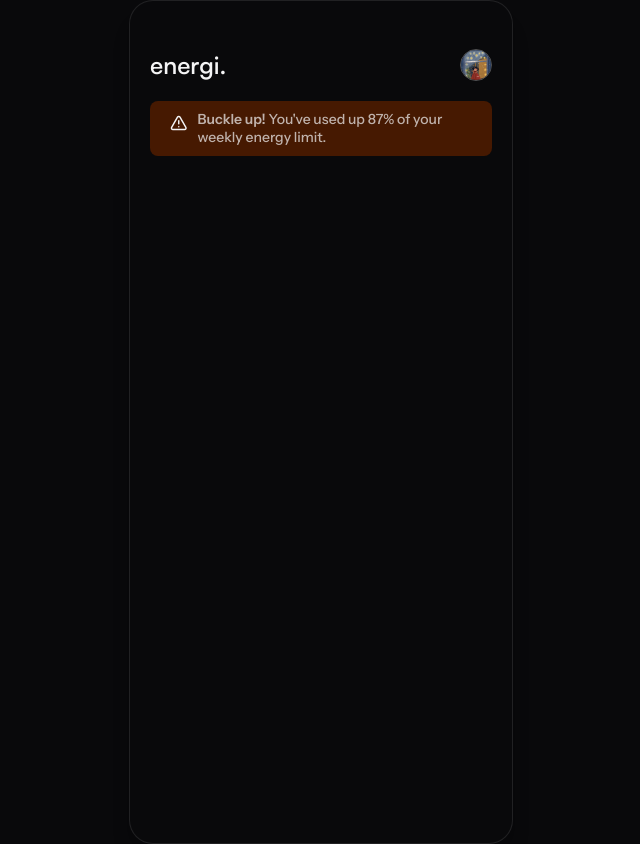
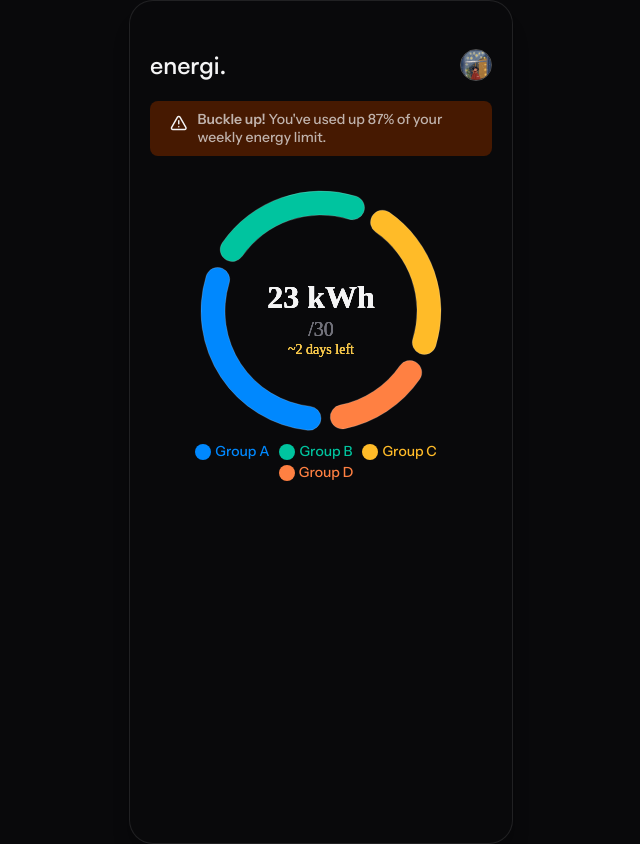
Before and after one commit to Voldemort271/energi, a Next.js app: page / in a window 1280 px wide. Shown: the whole page, without its empty margins (319-959 px from the left). Built offline with nearby package versions, Linux system fonts and the light colour scheme.

Commit message:
Energy usage pie. Took me like 3 hours and I nearly pulled out my hair

```diff
--- a/app/(root)/page.tsx
+++ b/app/(root)/page.tsx
@@ -1,9 +1,12 @@
 import EnergyAlert from '@/components/home/energy-alert';
+import EnergyUsagePie from '@/components/home/energy-usage-pie';
 
 export default function Home() {
 	return (
 		<main className="flex flex-col gap-2.5 pt-5">
 			<EnergyAlert variant="warning" />
+			<hr className="h-2.5 text-transparent" />
+			<EnergyUsagePie />
 		</main>
 	);
 }
--- a/app/globals.css
+++ b/app/globals.css
@@ -1,4 +1,12 @@
 @import 'tailwindcss';
+
+@font-face {
+	font-family: "Satoshi";
+	src: url("../public/fonts/satoshi/base.ttf") format("ttf");
+	font-weight: 400;
+	font-style: normal;
+}
+
 
 :root {
 	--foreground: #f4f4f5;
@@ -22,3 +30,15 @@ body {
 	font-family: Arial, Helvetica, sans-serif;
 	@apply bg-background text-foreground m-0 p-0 w-screen min-h-screen font-body text-base font-normal leading-normal tracking-normal subpixel-antialiased flex flex-col justify-center items-center;
 }
+
+
+@keyframes scaleIn {
+	from {
+		transform: scale(0);
+		opacity: 0;
+	}
+	to {
+		transform: scale(1);
+		opacity: 1;
+	}
+}
--- /dev/null
+++ b/components/home/energy-usage-pie.tsx
@@ -0,0 +1,101 @@
+'use client';
+
+import { motion } from 'motion/react';
+import React from 'react';
+import { Legend, Pie, PieChart } from 'recharts';
+
+const data = [
+	{ name: 'Group A', value: 400, fill: '#0088FE' },
+	{ name: 'Group B', value: 300, fill: '#00C49F' },
+	{ name: 'Group C', value: 300, fill: '#FFBB28' },
+	{ name: 'Group D', value: 200, fill: '#FF8042' },
+];
+
+export function PieChartWithPaddingAngle() {
+	return (
+		<PieChart
+			style={{
+				width: '100%',
+				aspectRatio: 1,
+			}}
+			responsive
+		>
+			<Pie
+				data={data}
+				innerRadius="80%"
+				outerRadius="100%"
+				cornerRadius="50%"
+				stroke={'#f4f4f533'}
+				startAngle={-90}
+				endAngle={-450}
+				paddingAngle={5}
+				dataKey="value"
+				labelLine={false}
+				isAnimationActive={true}
+				label={({ cx, cy }) => (
+					<>
+						<motion.text
+							x={cx}
+							y={cy}
+							textAnchor="middle"
+							dominantBaseline="middle"
+							fontFamily={'Satoshi'}
+							initial={{ opacity: 0, y: 10 }}
+							animate={{ opacity: 1, y: 0 }}
+							transition={{ duration: 0.5, ease: ['easeOut'] }}
+						>
+							<tspan
+								x={cx}
+								fontSize="32"
+								dy="-10px"
+								fontWeight={'600'}
+								fill={'#f4f4f5'}
+							>
+								23 kWh
+							</tspan>
+							<tspan
+								x={cx}
+								fontSize="20"
+								dy="30px"
+								fill={'#71717A'}
+								fontWeight="semibold"
+							>
+								/30
+							</tspan>
+							<tspan
+								x={cx}
+								fontSize="14"
+								fontWeight="300"
+								dy="20px"
+								fill={'#F6C74B'}
+							>
+								~2 days left
+							</tspan>
+						</motion.text>
+					</>
+				)}
+			/>
+			<Legend
+				wrapperStyle={{
+					paddingTop: 10,
+					fontSize: 14,
+					fontWeight: 500,
+				}}
+				iconSize={16}
+				iconType={'circle'}
+			/>
+		</PieChart>
+	);
+}
+
+const EnergyUsagePie = () => {
+	return (
+		<div className="flex items-center justify-center gap-2.5 sm:px-5">
+			<div className="aspect-square w-full max-w-sm">
+				<PieChartWithPaddingAngle />
+			</div>
+		</div>
+	);
+};
+
+export default EnergyUsagePie;
--- a/package.json
+++ b/package.json
@@ -11,6 +11,7 @@
 		"format:check": "prettier --check ."
 	},
 	"dependencies": {
+		"@recharts/devtools": "^0.0.5",
 		"class-variance-authority": "^0.7.1",
 		"clsx": "^2.1.1",
 		"gsap": "^3.14.2",
@@ -20,6 +21,7 @@
 		"prettier-plugin-tailwindcss": "^0.7.2",
 		"react": "19.2.1",
 		"react-dom": "19.2.1",
+		"recharts": "^3.6.0",
 		"tailwind-merge": "^3.4.0"
 	},
 	"devDependencies": {
```
Also changed, not shown: 1 other file (tests, documents, lock files or other folders).
